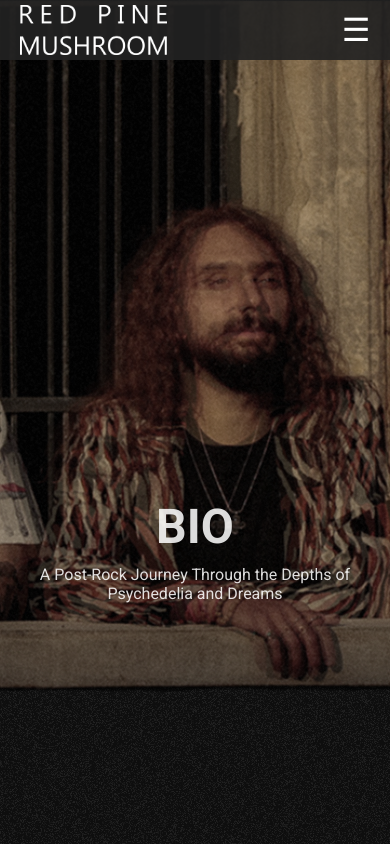
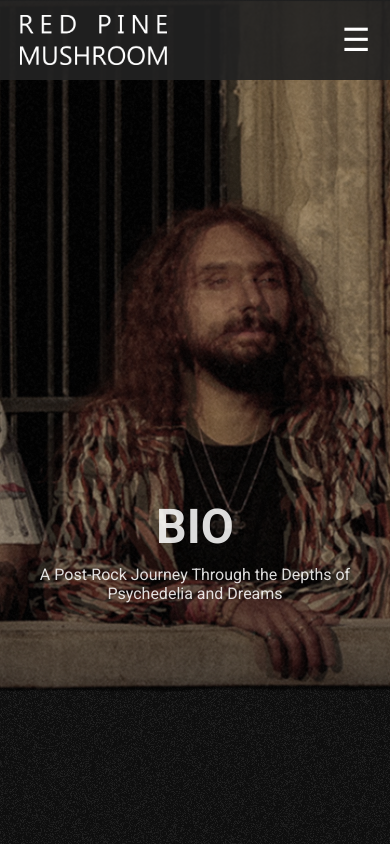
Before and after one commit to Halaszle/RPMTEST3, a Next.js app: page /bio in a window 390 px wide. Shown: the top 844 px of the page. Built offline with nearby package versions, Linux system fonts and the light colour scheme.

Commit message:
Updated homepage

```diff
--- a/app/styles/Header.module.css
+++ b/app/styles/Header.module.css
@@ -130,7 +130,7 @@
         transform: translateY(-50%);
     }
 		    .header {
-        height: 60px; /* ✅ Ustalona wysokość, aby header nie był ucięty */
+        height: 80px; /* ✅ Ustalona wysokość, aby header nie był ucięty */
     }
     .menuButton {
         display: block; /* Pokazuje ikonę ☰ na telefonach */
```
